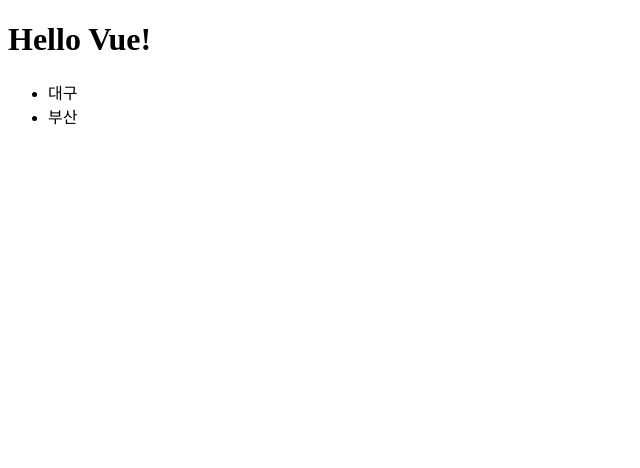
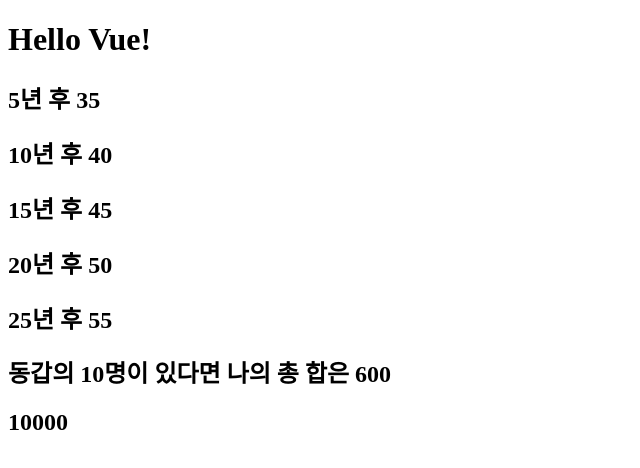
Before and after one commit to wangkodok/Vue-Study, a Vue app in the folder vue-intro/vue-practice/: page / in a window 1280 px wide. Shown: the top 468 px of the page, without its empty margins (0-640 px from the left). Built offline with nearby package versions, Linux system fonts and the light colour scheme.

Commit message:
chapter_32: 메서드

```diff
--- a/vue-intro/vue-practice/src/App.vue
+++ b/vue-intro/vue-practice/src/App.vue
@@ -1,13 +1,13 @@
 <template>
   <div>
     <h1>Hello Vue!</h1>
-    <ul>
-      <template v-for="(city, index) in cities" :key="index">
-        <li v-if="city.province === '경상도'">
-          {{ city.name }}
-        </li>
-      </template>
-    </ul>
+    <h2>5년 후 {{ add(5) }}</h2>
+    <h2>10년 후 {{ add(10) }}</h2>
+    <h2>15년 후 {{ add(15) }}</h2>
+    <h2>20년 후 {{ add(20) }}</h2>
+    <h2>25년 후 {{ add(25) }}</h2>
+    <h2>동갑의 10명이 있다면 나의 총 합은 {{ multiply(age, 20) }}</h2>
+    <h2>{{ getTotalScore(100) }}</h2>
   </div>
 </template>
 
@@ -16,15 +16,27 @@
   name: "App",
   data() {
     return {
-      cities: [
-        { name: "서울", province: "경기도" },
-        { name: "대전", province: "충청도" },
-        { name: "대구", province: "경상도" },
-        { name: "부산", province: "경상도" },
-        { name: "인천", province: "경기도" },
-        { name: "광주", province: "전라도" },
-      ],
+      age: 30,
+      job: "front-end",
     };
+  },
+  methods: {
+    add(num) {
+      console.log(this);
+      console.log(num);
+      return this.age + num; // age 접근하려면 this 사용
+    },
+    multiply(num1, num2 = 10) {
+      return num1 * num2;
+    },
+    getTotalScore(num) {
+      console.log(this.job + "입니다.");
+      return this.multiply(num, num);
+    },
+    // add: (num) => {
+    //   console.log(this);
+    //   return this.age + num; // lexical scope 함수에 선언에 따라 스코프가 결정
+    // },
   },
 };
 </script>
```
